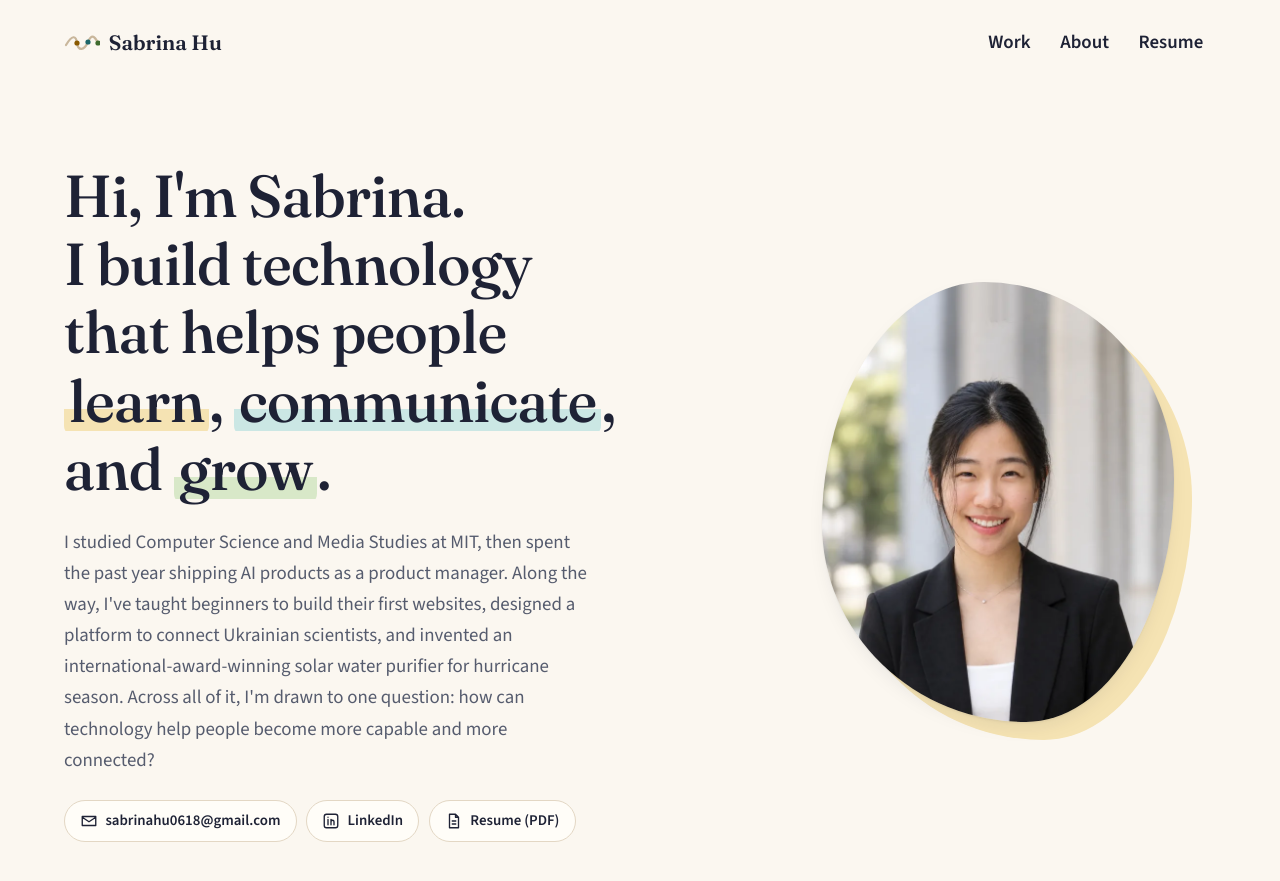
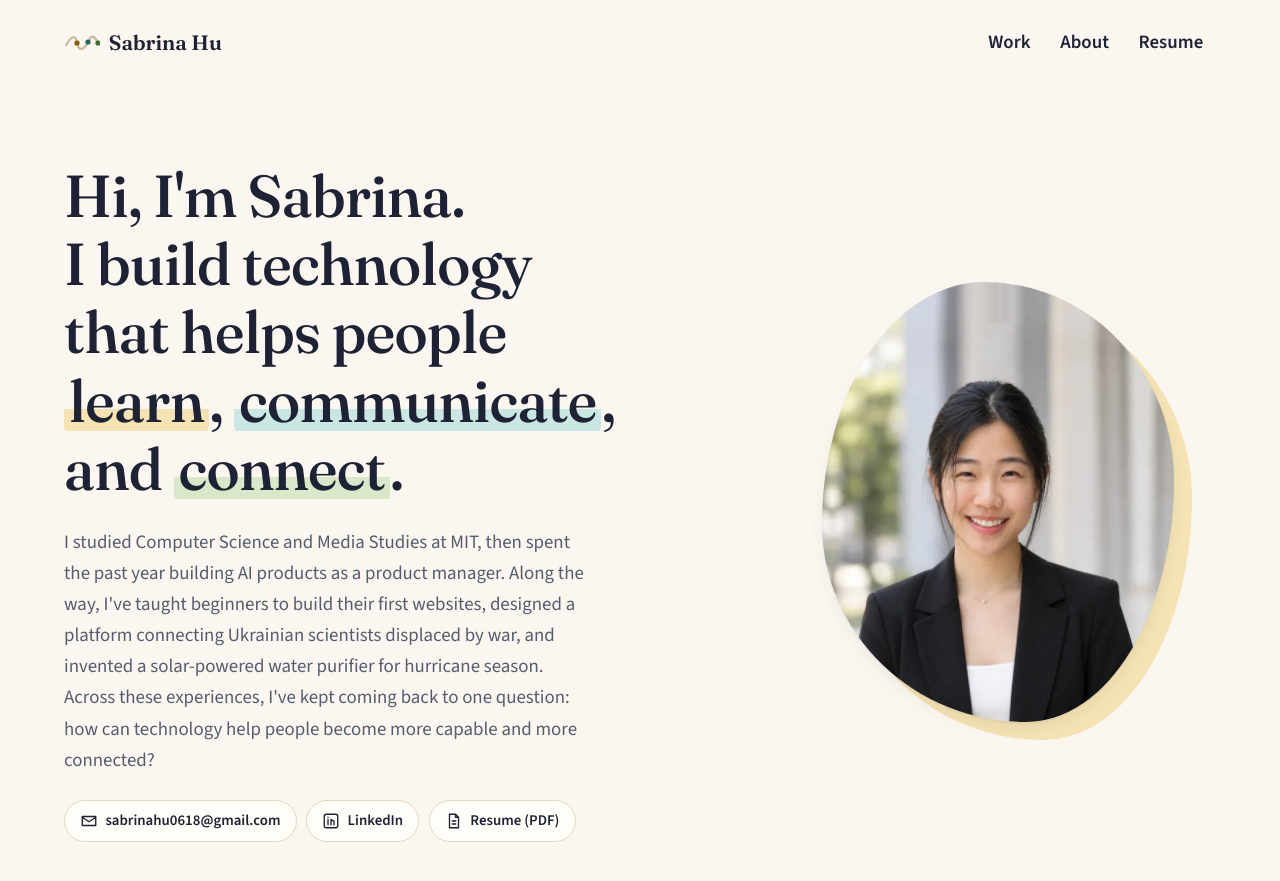
Before and after one commit to sabrinahu618/portfolio, a Jekyll site: the page built from index.html, in a window 1280 px wide and 900 px high. Shown: the top 881 px of the window. Built offline with Jekyll 4.4.1, drawn with Linux system fonts in a browser that asks for light colours.

Commit message:
Homepage: new headline ending and intro
Co-Authored-By: Claude Opus 5.5 <noreply@anthropic.com>
Claude-Session: https://claude.ai/code/session_01HybnYJGYPLDq5hkAYptQSd

```diff
--- a/_config.yml
+++ b/_config.yml
@@ -5,7 +5,7 @@
 title: Sabrina Hu
 description: >-
   Sabrina Hu builds human-centered technology that helps people
-  learn, communicate, and grow.
+  learn, communicate, and connect.
 lang: en
 
 # GitHub Pages address: https://sabrinahu618.github.io/portfolio/
--- a/_data/profile.yml
+++ b/_data/profile.yml
@@ -20,12 +20,12 @@ about_photo_alt: Sabrina smiling on the edge of a fountain in London, with a red
 roles: ""
 intro: >-
   I studied Computer Science and Media Studies at MIT, then spent the past
-  year shipping AI products as a product manager.
-  Along the way, I've taught beginners to build their first websites,
-  designed a platform to connect Ukrainian scientists, and invented an
-  international-award-winning solar water purifier for hurricane season.
-  Across all of it, I'm drawn to one question: how can technology help
-  people become more capable and more connected?
+  year building AI products as a product manager. Along the way, I've taught
+  beginners to build their first websites, designed a platform connecting
+  Ukrainian scientists displaced by war, and invented a solar-powered water
+  purifier for hurricane season. Across these experiences, I've kept coming
+  back to one question: how can technology help people become more capable
+  and more connected?
 
 # Short "now" line shown on the homepage.
 now: >-
--- a/index.html
+++ b/index.html
@@ -12,7 +12,7 @@ body_class: home
     <h1 id="hero-title"><span class="hero__hi">Hi, I'm Sabrina.</span> I build technology that helps people
       <mark class="ink ink--learning">learn</mark>,
       <mark class="ink ink--communication">communicate</mark>, and
-      <mark class="ink ink--impact">grow</mark>.</h1>
+      <mark class="ink ink--impact">connect</mark>.</h1>
     <p class="hero__intro">{{ p.intro }}</p>
     {% include contact-links.html %}
   </div>
```
